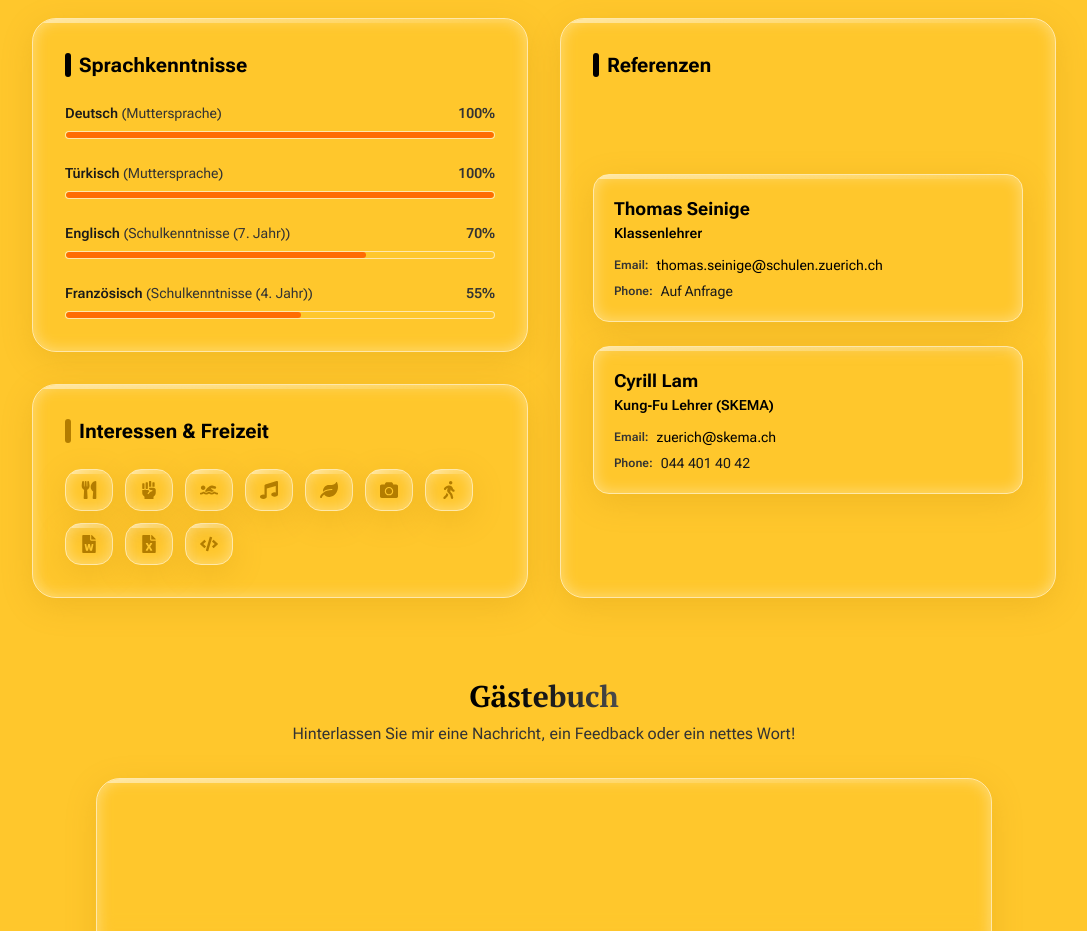
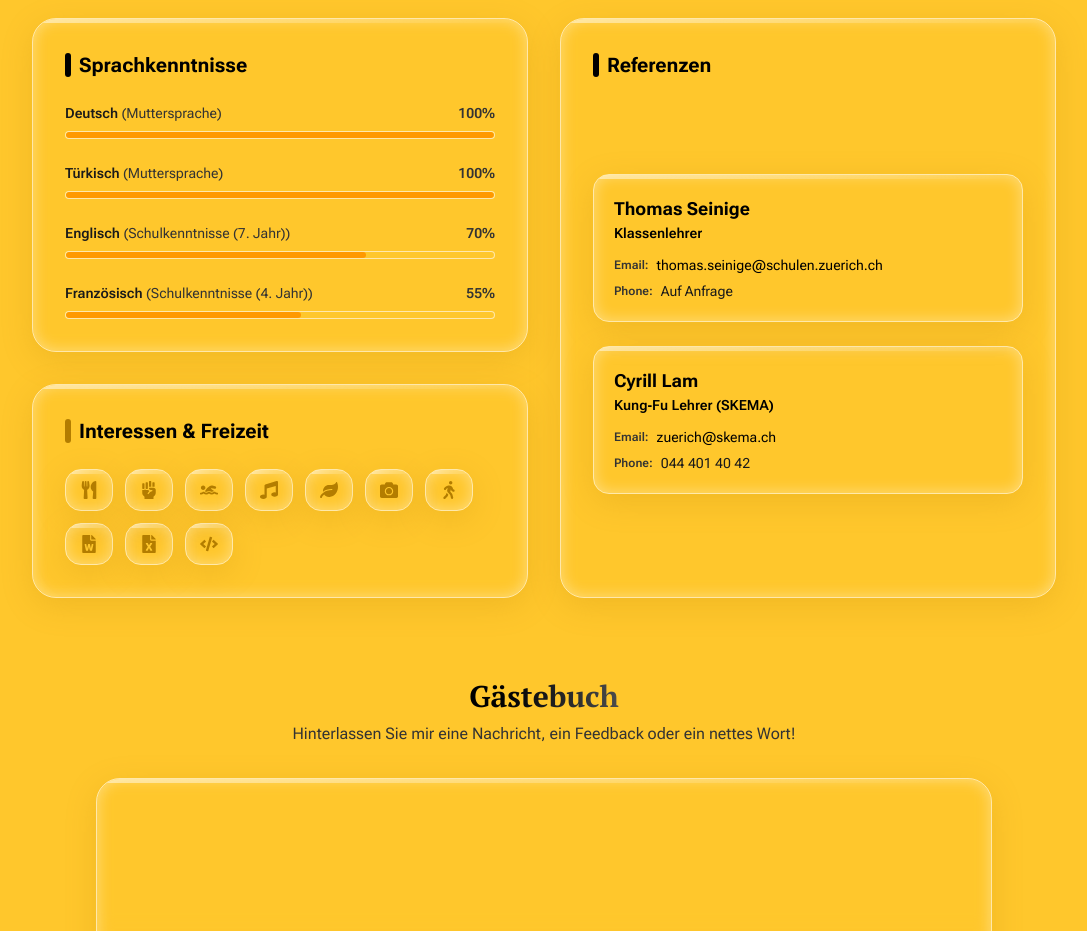
Before and after one commit to xddswi-swiss/lebenslauf, a Next.js app: page / in a window 1280 px wide. Shown: the part 3040-3971 px from the top of the page, without its empty margins (96-1183 px from the left). Built offline with nearby package versions, Linux system fonts and the light colour scheme; no server answers; the database is empty.

Commit message:
fix(languages): implement IntersectionObserver reset for Sprachkenntnisse and set warm tangerine orange #ff9900

```diff
--- a/src/app/page.tsx
+++ b/src/app/page.tsx
@@ -79,7 +79,51 @@ const getStrandsColors = (index: number) => {
 const STATS_SCHNUPPERLEHREN = 25; // Schnupperlehren (Staj) Sayısı
 const STATS_BEWERBUNGEN = 96; // Lehrstellenbewerbungen (Çıraklık Başvurusu) Sayısı
 const STATS_LETZTE_AKTUALISIERUNG = "19.06.2026"; // Son Güncelleme Tarihi
-// ------------------------------------------------
+const LanguageProgressBar: React.FC<{ level: number; index: number }> = ({
+  level,
+  index,
+}) => {
+  const barRef = React.useRef<HTMLDivElement>(null);
+
+  React.useEffect(() => {
+    const el = barRef.current;
+    if (!el) return;
+
+    const observer = new IntersectionObserver(
+      (entries) => {
+        entries.forEach((entry) => {
+          if (entry.isIntersecting) {
+            el.style.transition = `width 1.2s cubic-bezier(0.19, 1, 0.22, 1) ${index * 0.1}s`;
+            requestAnimationFrame(() => {
+              el.style.width = `${level}%`;
+            });
+          } else {
+            el.style.transition = "none";
+            el.style.width = "0%";
+            void el.offsetWidth;
+          }
+        });
+      },
+      { threshold: 0.15 },
+    );
+
+    observer.observe(el);
+    return () => observer.disconnect();
+  }, [level, index]);
+
+  return (
+    <div
+      suppressHydrationWarning
+      className="h-2 w-full bg-[var(--background)] rounded-full overflow-hidden border border-[var(--glass-border)]"
+    >
+      <div
+        ref={barRef}
+        style={{ width: "0%" }}
+        className="h-full rounded-full lang-fill-bar bg-[#ff9900]"
+      />
+    </div>
+  );
+};
 
 const MainContent: React.FC = () => {
   const { t, language } = useLanguage();
@@ -749,22 +793,7 @@ const MainContent: React.FC = () => {
                           {lang.level}%
                         </span>
                       </div>
-                      <div
-                        suppressHydrationWarning
-                        className="h-2 w-full bg-[var(--background)] rounded-full overflow-hidden border border-[var(--glass-border)]"
-                      >
-                        <m.div
-                          initial={{ width: 0 }}
-                          whileInView={{ width: `${lang.level}%` }}
-                          viewport={{ once: false, amount: 0.2 }}
-                          transition={{
-                            duration: 1.2,
-                            ease: "easeOut",
-                            delay: idx * 0.1,
-                          }}
-                          className="h-full rounded-full lang-fill-bar bg-[#ff6c02]"
-                        />
-                      </div>
+                      <LanguageProgressBar level={lang.level} index={idx} />
                     </div>
                   ))}
                 </div>
--- a/src/app/theme-yellow.css
+++ b/src/app/theme-yellow.css
@@ -248,11 +248,11 @@ html:not(.dark):not(.bw-mode) .skills-ascii-content {
   color: #ffffff !important;
 }
 
-/* Yellow Theme: Sprachkenntnisse is ORANGE (#ff6c02) */
+/* Yellow Theme: Sprachkenntnisse is PURE WARM ORANGE (#ff9900) */
 html:not(.dark):not(.bw-mode) .lang-fill-bar,
 :root:not(.dark):not(.bw-mode) .lang-fill-bar {
-  background: #ff6c02 !important;
-  background-color: #ff6c02 !important;
+  background: #ff9900 !important;
+  background-color: #ff9900 !important;
   background-image: none !important;
 }
 
```
